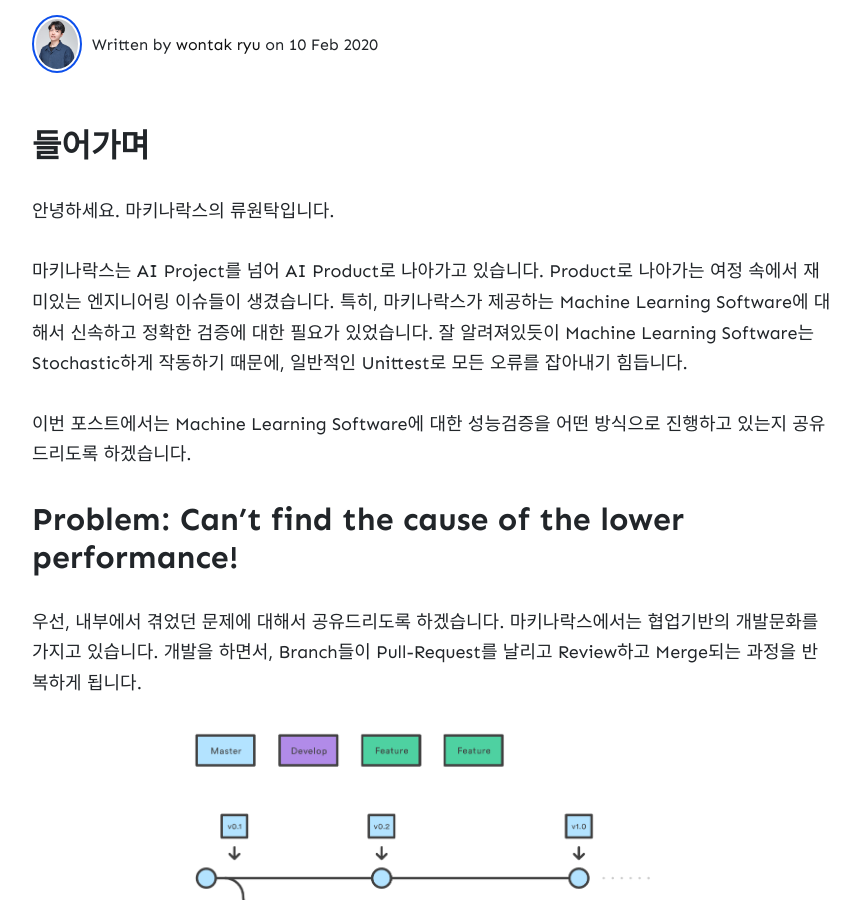
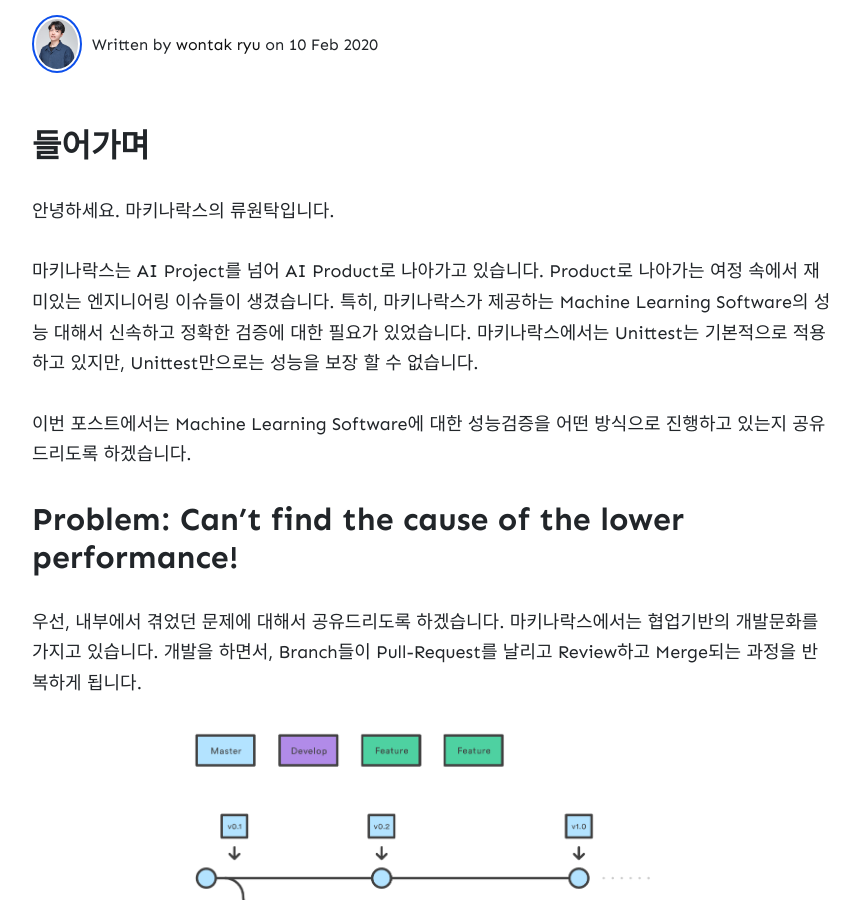
Before and after one commit to wowthemesnet/jekyll-theme-memoirs, a Jekyll site: the page built from _posts/2020-02-10-Performance-Test.md, in a window 1280 px wide and 900 px high, scrolled down 335 px. Shown: the whole window, without its empty margins (208-1068 px from the left). Built offline with Jekyll 4.4.1, drawn with Linux system fonts in a browser that asks for light colours; nearby versions of some CDN libraries; comment, search, counter and statistics services are not loaded; some of the changed text lies outside the part shown.

Commit message:
feat: Edit by review

```diff
--- a/_posts/2020-02-10-Performance-Test.md
+++ b/_posts/2020-02-10-Performance-Test.md
@@ -11,7 +11,7 @@
 안녕하세요. 마키나락스의 류원탁입니다.
 
 마키나락스는 AI Project를 넘어 AI Product로 나아가고 있습니다. Product로 나아가는 여정 속에서 재미있는 엔지니어링 이슈들이 생겼습니다.
-특히, 마키나락스가 제공하는 Machine Learning Software에 대해서 신속하고 정확한 검증에 대한 필요가 있었습니다. 잘 알려져있듯이 Machine Learning Software는 Stochastic하게 작동하기 때문에, 일반적인 Unittest로 모든 오류를 잡아내기 힘듭니다.
+특히, 마키나락스가 제공하는 Machine Learning Software의 성능 대해서 신속하고 정확한 검증에 대한 필요가 있었습니다. 마키나락스에서는 Unittest는 기본적으로 적용하고 있지만, Unittest만으로는 성능을 보장 할 수 없습니다.
 
 이번 포스트에서는 Machine Learning Software에 대한 성능검증을 어떤 방식으로 진행하고 있는지 공유드리도록 하겠습니다.
 
@@ -59,7 +59,9 @@
 </figure>
 
 
-결국, 수많은 Debugging 끝에 원인을 찾을 수 있었습니다. 그리고 원인들은 생각보다 사소한 변화였습니다. 일반적으로 생각해봤을 때 큰 문제를 야기할 것이라고 생각하기 어려운 부분이였습니다. 아마도 그렇기 때문에, 뒤늦게 발견이 되었을 것이라고 생각합니다. 이런 경험을 한 후에, **Are you Sure?** (이 코드 문제가 없을까요?)라는 질문에 답하기 위해서는 사실상 작은 변화더라도 **Regression Test**를 진행해야 하는 것을 깨달았습니다.
+결국, 수많은 Debugging 끝에 원인을 찾을 수 있었습니다. 그리고 원인들은 생각보다 사소한 변화였습니다. 일반적으로 생각해봤을 때 큰 문제를 야기할 것이라고 생각하기 어려운 부분이였습니다. 아마도 그렇기 때문에, 뒤늦게 발견이 되었을 것이라고 생각합니다. 더욱이 이런 Commit들이 모두 Unittest를 통과했기 때문에, 개발자 입장에서 무엇이 원인인지 파악하기 힘듭니다.
+
+이런 경험을 한 후에, **Are you Sure?** (이 코드 문제가 없을까요?)라는 질문에 답하기 위해서는 사실상 작은 변화더라도 **Regression Test**를 진행해야 하는 것을 깨달았습니다.
 
 여기서 Regression Test라고 정의한 것은 Machine Learning Software의 전체적인 실험 및 테스트를 진행하고 성능을 확인하는 작업을 의미합니다.
 
```
